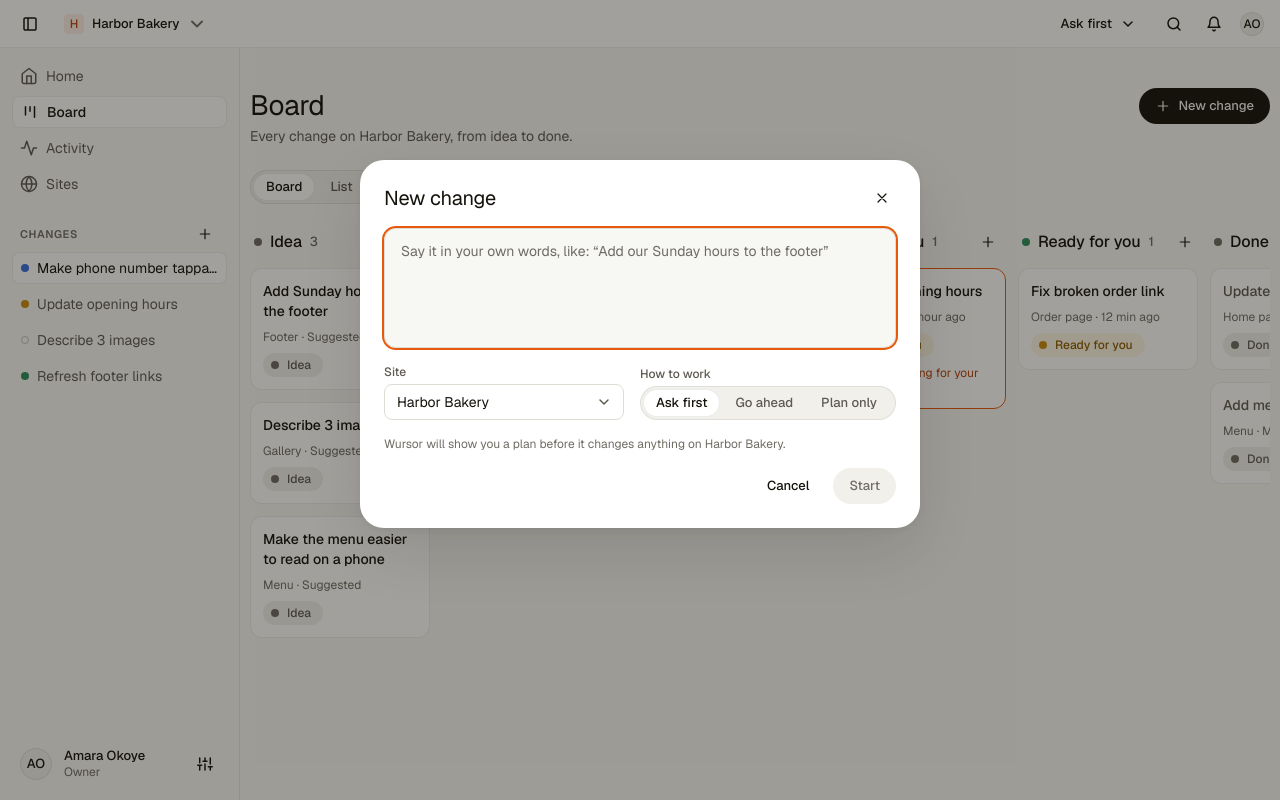
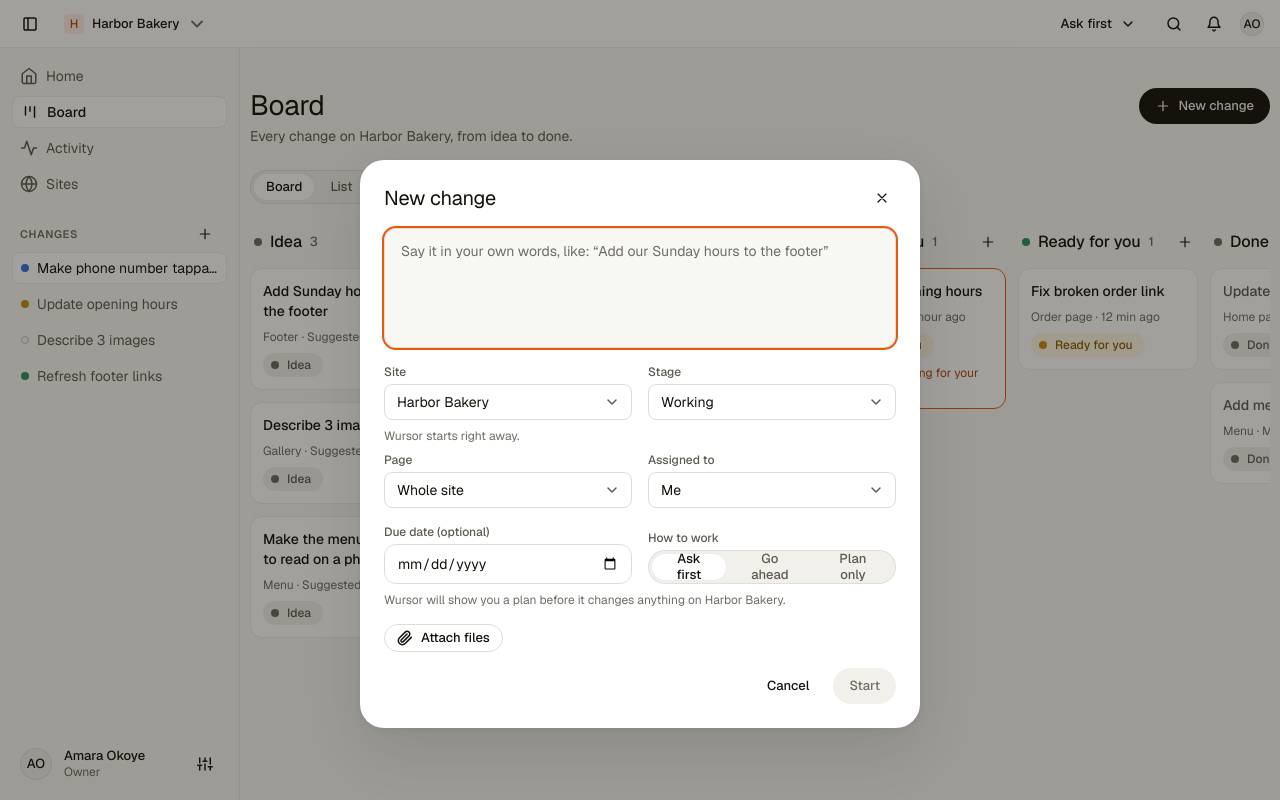
Before and after one commit to Wursor/wursor, a Next.js app in the folder web/: page /board in a window 1280 px wide. Both pictures are taken after a click on the button "New change". Built offline with nearby package versions, Linux system fonts and the light colour scheme.

Commit message:
feat(web): New change box asks for stage, page, assignee, due date and files; the card lands in its lane

```diff
--- a/web/src/board/BoardRoute.tsx
+++ b/web/src/board/BoardRoute.tsx
@@ -3,8 +3,8 @@
 import { useRouter } from 'next/navigation';
 import { BoardScreen } from './BoardScreen.tsx';
 
-/** The board wired to the rest of the app: a started change opens in the workspace. */
+/** The board wired to the rest of the app: a change that starts now opens in the workspace; one added for later stays on the board. */
 export function BoardRoute(props: Omit<React.ComponentProps<typeof BoardScreen>, 'onStart'>) {
   const router = useRouter();
-  return <BoardScreen {...props} onStart={() => router.push('/workspace')} />;
+  return <BoardScreen {...props} onStart={(c) => c.stage === 'working' && router.push('/workspace')} />;
 }
--- a/web/src/board/BoardScreen.tsx
+++ b/web/src/board/BoardScreen.tsx
@@ -11,6 +11,7 @@ import { StatusPill } from '../product/StatusPill.tsx';
 import { Banner } from '../ui/Banner.tsx';
 import { Icon } from '../ui/Icon.tsx';
 import { PageHeader } from '../home/parts.tsx';
+import { useFeedback } from '../system/Feedback.tsx';
 import { sidebarChanges } from '../workspace/scenario.ts';
 import { ChangeDrawer } from './ChangeDrawer.tsx';
 import { CHANGES, LANES, LIST_ORDER, SCHEDULED, SITE_ROWS, type Change, type LaneId } from './data.ts';
@@ -27,6 +28,8 @@ type Props = {
   initialOpen?: string;
   /** Words already in the new-change box, for example a suggestion the owner picked. */
   initialText?: string;
+  /** The lane a new change is added to when the box opens. */
+  initialStage?: LaneId;
   /** Opens the new-change dialog straight away. */
   initialComposer?: boolean;
   /** Shows a card mid-drag, for the fixed design state. */
@@ -187,12 +190,37 @@ function AllSites() {
 }
 
 /** The board: every change as a card that moves from idea to done, as lanes, a list, or a calendar (Figma BD1 to BD11). */
-export function BoardScreen({ state = 'board', scope = 'site', initialView = 'board', initialOpen, initialText, initialComposer = false, dragDemo = false, onStart }: Props) {
+export function BoardScreen({ state = 'board', scope = 'site', initialView = 'board', initialOpen, initialText, initialStage, initialComposer = false, dragDemo = false, onStart }: Props) {
   const [view, setView] = useState<View>(initialView);
   const [filter, setFilter] = useState<Filter>(state === 'nothing-matches' ? 'needs-you' : 'all');
   const [changes, setChanges] = useState<Change[]>(CHANGES);
   const [open, setOpen] = useState<string | null>(initialOpen ?? null);
   const [composer, setComposer] = useState(initialComposer);
+  const [stage, setStage] = useState<LaneId | undefined>(initialStage);
+  const { notify } = useFeedback();
+  const addChange = (c: NewChange) => {
+    const when = c.due ? new Date(`${c.due}T12:00:00`) : null;
+    const title = c.text.length > 70 ? `${c.text.slice(0, 67).trimEnd()}…` : c.text;
+    const added: Change = {
+      id: `new-${Date.now()}`,
+      title,
+      meta: `${c.page} · Just now`,
+      lane: c.stage,
+      risk: 'everyday',
+      when: 'Just now',
+      page: c.page,
+      mine: c.assignee === 'Me',
+      site: c.site,
+      ...(c.stage === 'working' ? { progress: 0.05 } : {}),
+      ...(when && when.getFullYear() === 2026 && when.getMonth() === 9 ? { day: when.getDate() } : {}),
+    };
+    setChanges((cs) => [added, ...cs]);
+    notify(`Added to ${LANES.find((l) => l.id === c.stage)!.title}`);
+  };
+  const openComposer = (lane?: LaneId) => {
+    setStage(lane);
+    setComposer(true);
+  };
   const [dragging, setDragging] = useState<string | null>(null);
   const [over, setOver] = useState<LaneId | null>(null);
   const offline = state === 'offline';
@@ -213,7 +241,7 @@ export function BoardScreen({ state = 'board', scope = 'site', initialView = 'bo
       variant="primary"
       size="md"
       leadingIcon="plus"
-      onClick={() => setComposer(true)}
+      onClick={() => openComposer()}
     >
       New change
     </Button>
@@ -263,7 +291,7 @@ export function BoardScreen({ state = 'board', scope = 'site', initialView = 'bo
             </span>
             <h3>Your board is empty</h3>
             <p>Ask Wursor for a change, or pick one of its suggestions. Each change gets a card that moves from idea to done.</p>
-            <Button variant="secondary" size="md" onClick={() => setComposer(true)}>
+            <Button variant="secondary" size="md" onClick={() => openComposer()}>
               New change
             </Button>
           </div>
@@ -300,7 +328,7 @@ export function BoardScreen({ state = 'board', scope = 'site', initialView = 'bo
                   onDragEnter={() => dragging && setOver(lane.id)}
                   onDrop={() => drop(lane.id)}
                 >
-                  <LaneHeader lane={lane} count={cards.length} onAdd={() => setComposer(true)} disabled={offline} />
+                  <LaneHeader lane={lane} count={cards.length} onAdd={() => openComposer(lane.id)} disabled={offline} />
                   {cards.map((c) => (
                     <Card key={c.id} change={c} offline={offline} onOpen={() => setOpen(c.id)} onDragStart={() => setDragging(c.id)} />
                   ))}
@@ -322,7 +350,17 @@ export function BoardScreen({ state = 'board', scope = 'site', initialView = 'bo
         {(state === 'board' || offline) && view === 'calendar' && <Calendar today={new Date(2026, 9, 14)} />}
       </div>
       {selected && <ChangeDrawer change={selected} onClose={() => setOpen(null)} />}
-      {composer && <NewChangeDialog {...(initialText ? { initialText } : {})} onStart={(c) => onStart?.(c)} onClose={() => setComposer(false)} />}
+      {composer && (
+        <NewChangeDialog
+          {...(initialText ? { initialText } : {})}
+          {...(stage ? { initialStage: stage } : {})}
+          onStart={(c) => {
+            addChange(c);
+            onStart?.(c);
+          }}
+          onClose={() => setComposer(false)}
+        />
+      )}
     </AppShell>
   );
 }
--- a/web/src/board/NewChangeDialog.tsx
+++ b/web/src/board/NewChangeDialog.tsx
@@ -1,12 +1,24 @@
 'use client';
 
-import { useEffect, useId, useState } from 'react';
+import { useEffect, useId, useRef, useState } from 'react';
 import { Button } from '../product/Button.tsx';
 import { IconButton } from '../product/IconButton.tsx';
 import { SegmentedControl } from '../product/SegmentedControl.tsx';
 import { Select } from '../settings/controls.tsx';
+import { LANES, type LaneId } from './data.ts';
 
-export type NewChange = { text: string; site: string; mode: 'Ask first' | 'Go ahead' | 'Plan only' };
+export type NewChange = {
+  text: string;
+  site: string;
+  mode: 'Ask first' | 'Go ahead' | 'Plan only';
+  /** The lane the card is added to. */
+  stage: LaneId;
+  page: string;
+  assignee: string;
+  /** Optional, as YYYY-MM-DD. Empty when there is none. */
+  due: string;
+  files: string[];
+};
 const MODES = [
   { value: 'Ask first', label: 'Ask first' },
   { value: 'Go ahead', label: 'Go ahead' },
@@ -17,13 +29,31 @@ const HELP: Record<NewChange['mode'], (site: string) => string> = {
   'Go ahead': (s) => `Wursor will make everyday changes on ${s} and tell you; it still asks first for anything sensitive.`,
   'Plan only': (s) => `Wursor will only write a plan for ${s}. Nothing changes.`,
 };
+const STAGE_HELP: Record<LaneId, string> = {
+  idea: 'Saved for later. Wursor does nothing until you move it on.',
+  'plan-ready': 'Wursor writes the plan and waits for you to look at it.',
+  working: 'Wursor starts right away.',
+  'needs-you': 'For something Wursor must ask you about before it can go on.',
+  ready: 'Already made. Waiting for you to look and approve.',
+  done: 'Already live. Kept here so the board tells the whole story.',
+};
+const PAGES = ['Whole site', 'Home page', 'Contact page', 'Menu', 'Footer', 'Gallery', 'Order page'];
+const PEOPLE = ['Me', 'Chidi Eze', 'Tola Bello'];
 const SITES = ['Harbor Bakery', 'Northline Studio', 'Kestrel Coffee', 'Lumen Studio'];
+const stageTitle = (id: LaneId) => LANES.find((l) => l.id === id)!.title;
 
 /** Say what you want in your own words, pick the site and how Wursor should work, and start (Figma BD8). */
-export function NewChangeDialog({ onStart, onClose, initialText = '' }: { onStart: (c: NewChange) => void; onClose: () => void; initialText?: string }) {
+export function NewChangeDialog({ onStart, onClose, initialText = '', initialStage = 'working' }: { onStart: (c: NewChange) => void; onClose: () => void; initialText?: string; initialStage?: LaneId }) {
   const [text, setText] = useState(initialText);
   const [site, setSite] = useState('Harbor Bakery');
   const [mode, setMode] = useState<NewChange['mode']>('Ask first');
+  const [stage, setStage] = useState<LaneId>(initialStage);
+  const [page, setPage] = useState(PAGES[0]!);
+  const [assignee, setAssignee] = useState(PEOPLE[0]!);
+  const [due, setDue] = useState('');
+  const [files, setFiles] = useState<string[]>([]);
+  const picker = useRef<HTMLInputElement>(null);
+  const action = stage === 'working' ? 'Start' : stage === 'idea' ? 'Add idea' : 'Add to board';
   const id = useId();
   const ready = text.trim() !== '';
 
@@ -54,11 +84,58 @@ export function NewChangeDialog({ onStart, onClose, initialText = '' }: { onStar
             <Select label="Site" options={SITES} value={site} onChange={setSite} />
           </div>
           <div className="bd-dialog-field">
+            <span>Stage</span>
+            <Select label="Stage" options={LANES.map((l) => l.title)} value={stageTitle(stage)} onChange={(t) => setStage(LANES.find((l) => l.title === t)!.id)} />
+          </div>
+        </div>
+        <p className="bd-dialog-help">{STAGE_HELP[stage]}</p>
+        <div className="bd-dialog-row">
+          <div className="bd-dialog-field">
+            <span>Page</span>
+            <Select label="Page" options={PAGES} value={page} onChange={setPage} />
+          </div>
+          <div className="bd-dialog-field">
+            <span>Assigned to</span>
+            <Select label="Assigned to" options={PEOPLE} value={assignee} onChange={setAssignee} />
+          </div>
+        </div>
+        <div className="bd-dialog-row">
+          <div className="bd-dialog-field">
+            <label htmlFor={`${id}-due`}>Due date (optional)</label>
+            <input id={`${id}-due`} type="date" className="bd-dialog-date" value={due} onChange={(e) => setDue(e.target.value)} />
+          </div>
+          <div className="bd-dialog-field">
             <span id={`${id}-mode`}>How to work</span>
             <SegmentedControl label="How to work" options={MODES} value={mode} onChange={setMode} />
           </div>
         </div>
         <p className="bd-dialog-help">{HELP[mode](site)}</p>
+        <div className="bd-dialog-files">
+          <input
+            ref={picker}
+            id={`${id}-files`}
+            type="file"
+            multiple
+            hidden
+            aria-label="Attach files"
+            onChange={(e) => {
+              const names = Array.from(e.target.files ?? []).map((f) => f.name);
+              setFiles((cur) => [...cur, ...names.filter((n) => !cur.includes(n))]);
+              e.target.value = '';
+            }}
+          />
+          <Button variant="secondary" size="sm" leadingIcon="paperclip" onClick={() => picker.current?.click()}>
+            Attach files
+          </Button>
+          {files.map((f) => (
+            <span key={f} className="bd-dialog-chip">
+              <span>{f}</span>
+              <button type="button" aria-label={`Remove ${f}`} onClick={() => setFiles((cur) => cur.filter((n) => n !== f))}>
+                ×
+              </button>
+            </span>
+          ))}
+        </div>
         <div className="bd-dialog-actions">
           <Button variant="ghost" size="md" onClick={onClose}>
             Cancel
@@ -69,11 +146,11 @@ export function NewChangeDialog({ onStart, onClose, initialText = '' }: { onStar
             aria-disabled={!ready}
             onClick={() => {
               if (!ready) return;
-              onStart({ text: text.trim(), site, mode });
+              onStart({ text: text.trim(), site, mode, stage, page, assignee, due, files });
               onClose();
             }}
           >
-            Start
+            {action}
           </button>
         </div>
       </div>
--- a/web/src/styles/app.css
+++ b/web/src/styles/app.css
@@ -506,3 +506,21 @@ a.app-logrow:focus-visible, a.app-idea:focus-visible { outline: 2px solid var(--
 .app-tryasking li { display: block; }
 a.app-idea { display: flex; align-items: flex-start; gap: var(--space-2); color: inherit; text-decoration: none; border-radius: var(--radius-sm); }
 a.app-idea:hover span { text-decoration: underline; text-underline-offset: 3px; }
+
+/* New change box: more fields than the first frame, so it scrolls instead of growing off the screen. */
+.bd-dialog { max-height: calc(100vh - 48px); overflow-y: auto; }
+.bd-dialog-row + .bd-dialog-help, .bd-dialog-help + .bd-dialog-row { margin-top: calc(var(--space-2) * -1); }
+.bd-dialog-row > .bd-dialog-field:first-child { flex: 1 0 0; }
+.bd-dialog-field > label { font: 500 12px/16px var(--font-sans); color: var(--color-text-secondary); }
+.bd-dialog-date { box-sizing: border-box; width: 100%; height: 40px; padding: 0 var(--space-3); border: 1px solid var(--color-border-default); border-radius: var(--radius-md); background: var(--color-bg-surface); color: var(--color-text-primary); font: 400 14px/20px var(--font-sans); color-scheme: light dark; }
+.bd-dialog-date:focus-visible { outline: 2px solid var(--color-accent-default); outline-offset: 0; }
+.bd-dialog-files { display: flex; flex-wrap: wrap; align-items: center; gap: var(--space-2); }
+.bd-dialog-chip { display: inline-flex; align-items: center; gap: var(--space-1); max-width: 100%; height: 28px; padding: 0 var(--space-2) 0 var(--space-3); border: 1px solid var(--color-border-default); border-radius: var(--radius-full); background: var(--color-bg-sunken); font: 400 13px/16px var(--font-sans); color: var(--color-text-primary); }
+.bd-dialog-chip > span { overflow: hidden; text-overflow: ellipsis; white-space: nowrap; }
+.bd-dialog-chip button { border: 0; background: transparent; color: var(--color-text-secondary); cursor: pointer; font-size: 16px; line-height: 1; padding: 0 var(--space-1); }
+.bd-dialog-chip button:hover { color: var(--color-text-primary); }
+.bd-dialog-chip button:focus-visible { outline: 2px solid var(--color-accent-default); border-radius: var(--radius-full); }
+@media (max-width: 600px) {
+  .bd-dialog { height: auto; max-height: calc(100% - 36px); }
+  .bd-dialog::before { left: 50%; margin-left: -18px; }
+}
```
Also changed, not shown: 3 other files (tests, documents, lock files or other folders).
